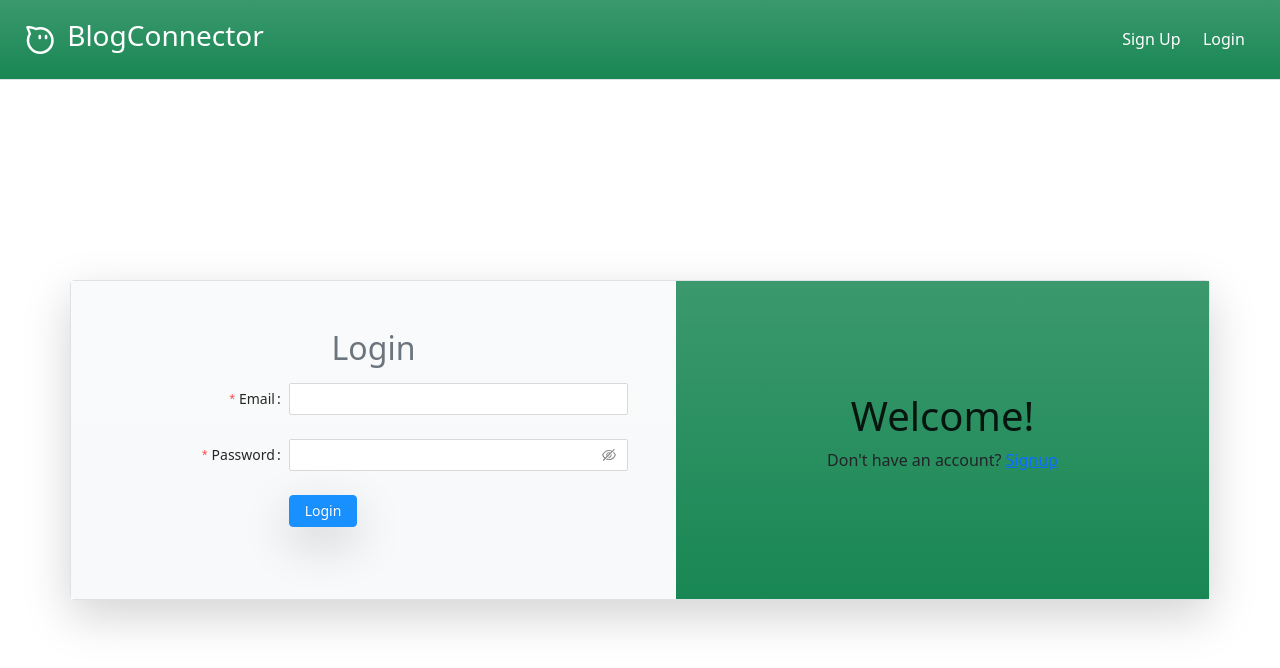
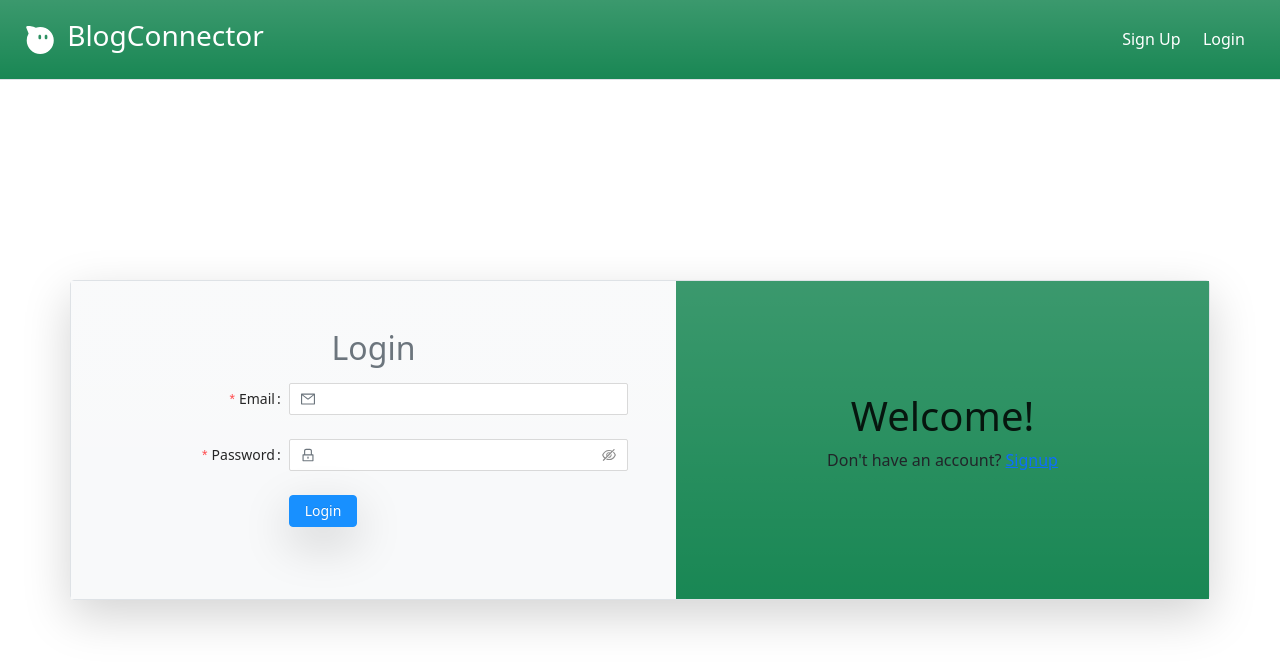
Before and after one commit to swati2904/BlogConnectorApplication, a React (Create React App) app in the folder client-weblog/: page /login in a window 1280 px wide. Shown: the top 668 px of the page. Built offline with nearby package versions, Linux system fonts and the light colour scheme; a web font is replaced by a local one.

Commit message:
added validation and icons for application

```diff
--- a/client-weblog/src/components/auth/Login.js
+++ b/client-weblog/src/components/auth/Login.js
@@ -1,6 +1,7 @@
 import React from "react";
 import { Form, Input, Button } from "antd";
 import { Link } from "react-router-dom";
+import { LockOutlined, MailOutlined } from "@ant-design/icons";
 
 const Login = () => {
   const onFinish = (values) => {
@@ -9,6 +10,15 @@ const Login = () => {
 
   const onFinishFailed = (errorInfo) => {
     console.log("Failed:", errorInfo);
+  };
+
+  const layout = {
+    labelCol: {
+      span: 8,
+    },
+    wrapperCol: {
+      span: 16,
+    },
   };
 
   return (
@@ -21,13 +31,8 @@ const Login = () => {
             </h2>
 
             <Form
+              {...layout}
               name='basic'
-              labelCol={{
-                span: 8,
-              }}
-              wrapperCol={{
-                span: 16,
-              }}
               initialValues={{
                 remember: true,
               }}
@@ -44,7 +49,11 @@ const Login = () => {
                   },
                 ]}
               >
-                <Input />
+                <Input
+                  prefix={
+                    <MailOutlined className='site-form-item-icon text-secondary' />
+                  }
+                />
               </Form.Item>
 
               <Form.Item
@@ -57,7 +66,11 @@ const Login = () => {
                   },
                 ]}
               >
-                <Input.Password />
+                <Input.Password
+                  prefix={
+                    <LockOutlined className='site-form-item-icon text-secondary' />
+                  }
+                />
               </Form.Item>
 
               <Form.Item
--- a/client-weblog/src/components/auth/Signup.js
+++ b/client-weblog/src/components/auth/Signup.js
@@ -1,7 +1,7 @@
 import React, { useState } from "react";
 import { Form, Input, Button } from "antd";
 import { Link } from "react-router-dom";
-// import { UserOutlined, LockOutlined } from "@ant-design/icons";
+import { UserOutlined, LockOutlined, MailOutlined } from "@ant-design/icons";
 
 const Signup = () => {
   const [formInput, setFormInput] = useState({
@@ -70,7 +70,9 @@ const Signup = () => {
                 ]}
               >
                 <Input
-                  // prefix={<UserOutlined className='site-form-item-icon' />}
+                  prefix={
+                    <UserOutlined className='site-form-item-icon text-secondary' />
+                  }
                   value={formInput.name}
                   onChange={(e) => onInputChange("name", e.target.value)}
                 />
@@ -84,9 +86,16 @@ const Signup = () => {
                     required: true,
                     message: "Please enter your email address!",
                   },
+                  {
+                    pattern: /^[a-zA-Z0-9.!#$%&'*+/=?^_`{|}~-]+@[a-zA-Z0-9-]+(?:\.[a-zA-Z0-9-]+)*$/,
+                    message: "Please enter valid email address!",
+                  },
                 ]}
               >
                 <Input
+                  prefix={
+                    <MailOutlined className='site-form-item-icon text-secondary' />
+                  }
                   value={formInput.email}
                   onChange={(e) => onInputChange("email", e.target.value)}
                 />
@@ -107,6 +116,9 @@ const Signup = () => {
                 ]}
               >
                 <Input.Password
+                  prefix={
+                    <LockOutlined className='site-form-item-icon text-secondary' />
+                  }
                   value={formInput.password}
                   onChange={(e) => onInputChange("password", e.target.value)}
                 />
@@ -123,6 +135,9 @@ const Signup = () => {
                 ]}
               >
                 <Input.Password
+                  prefix={
+                    <LockOutlined className='site-form-item-icon text-secondary' />
+                  }
                   value={formInput.confirmPassowrd}
                   onChange={(e) =>
                     onInputChange("confirmPassowrd", e.target.value)
--- a/client-weblog/src/components/blogLayout/Navbar.js
+++ b/client-weblog/src/components/blogLayout/Navbar.js
@@ -1,12 +1,12 @@
 import React from "react";
-import { AliwangwangOutlined } from "@ant-design/icons";
+import { AliwangwangFilled } from "@ant-design/icons";
 import { Link } from "react-router-dom";
 
 const Navbar = () => {
   return (
     <div className=' navbar bg-success bg-gradient d-flex justify-content-between  py-2 px-4 border-bottom   '>
       <div className='d-flex'>
-        <AliwangwangOutlined className='fs-2 text-white' />{" "}
+        <AliwangwangFilled className='fs-2 text-white' />{" "}
         <h3>
           {" "}
           <Link to='/'>BlogConnector</Link>
```
